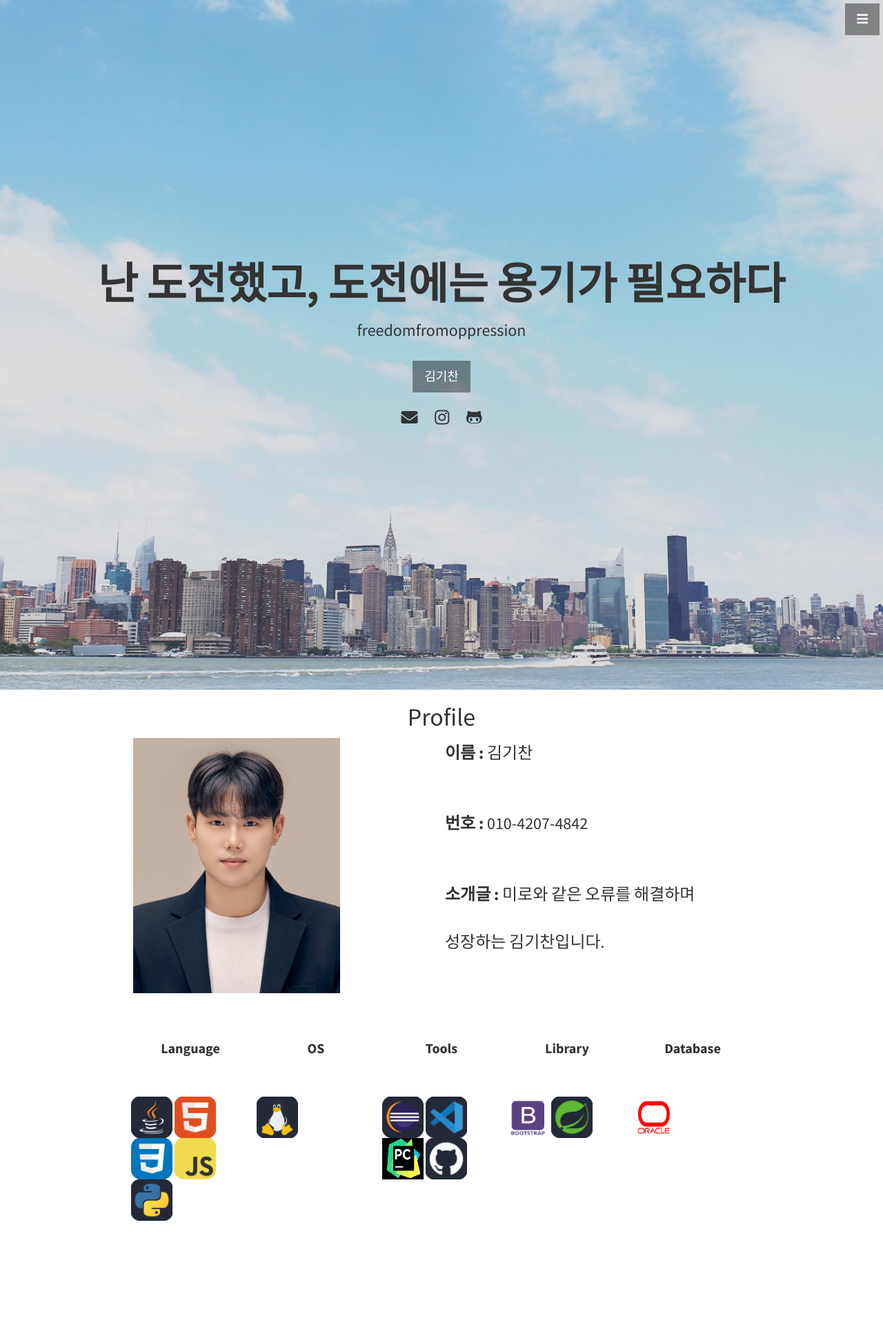
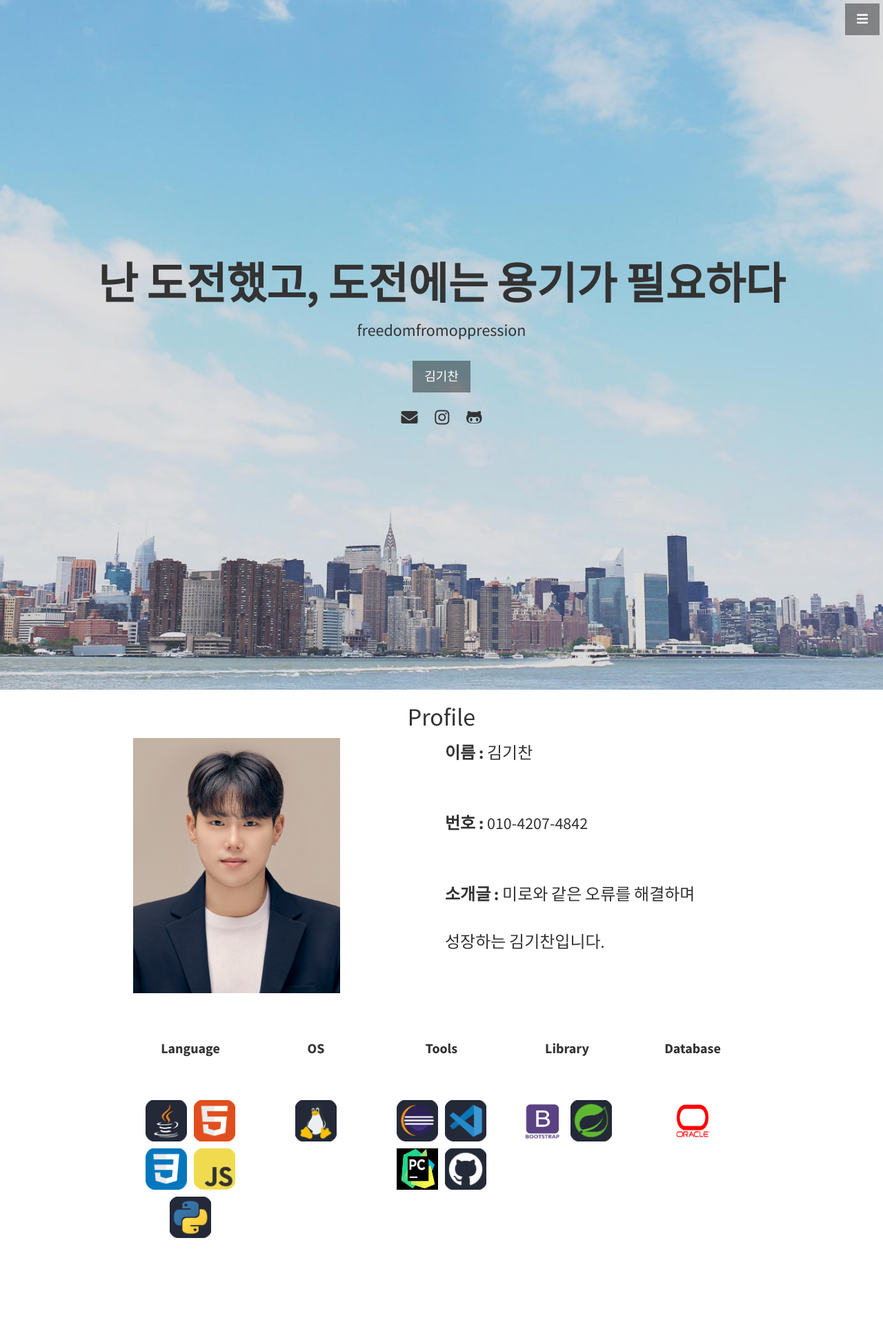
Before and after one commit to freedomfromoppression/freedomfromoppression.github.io, a Jekyll site: the page built from index.html, in a window 1280 px wide. Shown: the whole page at 69% size. Built offline with Jekyll 4.4.1, drawn with Linux system fonts in a browser that asks for light colours.

Commit message:
Update call-to-action.html

```diff
--- a/_includes/call-to-action.html
+++ b/_includes/call-to-action.html
@@ -1,30 +1,40 @@
 <div class="user" style="width: 960px; height: 484.86px; margin: 0 auto; display: flex; justify-content: center;">
   <div class="tech" style="width: 172px; height: 464.86px; margin-right: 10px;">
     <h2 style="font-weight: bold; font-size: 20px; width: 172px; height: 120px; display: flex; justify-content: center; align-items: center;">Language</h2>
-    <img src="img/java.png" alt="Java" width="60" height="60" style="margin: auto;">
-    <img src="img/html.png" alt="HTML" width="60" height="60" style="margin: auto;">
-    <img src="img/css.png" alt="CSS" width="60" height="60" style="margin: auto;">
-    <img src="img/js.png" alt="JavaScript" width="60" height="60" style="margin: auto;">
-    <img src="img/python.png" alt="Python" width="60" height="60" style="margin: auto;">
+    <div style="display: flex; justify-content: center; align-items: center; flex-wrap: wrap;">
+      <img src="img/java.png" alt="Java" width="60" height="60" style="margin: 5px;">
+      <img src="img/html.png" alt="HTML" width="60" height="60" style="margin: 5px;">
+      <img src="img/css.png" alt="CSS" width="60" height="60" style="margin: 5px;">
+      <img src="img/js.png" alt="JavaScript" width="60" height="60" style="margin: 5px;">
+      <img src="img/python.png" alt="Python" width="60" height="60" style="margin: 5px;">
+    </div>
   </div>
   <div class="tech" style="width: 172px; height: 464.86px; margin-right: 10px;">
     <h2 style="font-weight: bold; font-size: 20px; width: 172px; height: 120px; display: flex; justify-content: center; align-items: center;">OS</h2>
-    <img src="img/linux.png" alt="Linux" width="60" height="60" style="margin: auto;">
+    <div style="display: flex; justify-content: center; align-items: center; flex-wrap: wrap;">
+      <img src="img/linux.png" alt="Linux" width="60" height="60" style="margin: 5px;">
+    </div>
   </div>
   <div class="tech" style="width: 172px; height: 464.86px; margin-right: 10px;">
     <h2 style="font-weight: bold; font-size: 20px; width: 172px; height: 120px; display: flex; justify-content: center; align-items: center;">Tools</h2>
-    <img src="img/eclipse.png" alt="Eclipse" width="60" height="60" style="margin: auto;">
-    <img src="img/visual%20studio.png" alt="Visual Studio" width="60" height="60" style="margin: auto;">
-    <img src="img/pycham.png" alt="PyCharm" width="60" height="60" style="margin: auto;">
-    <img src="img/github.png" alt="GitHub" width="60" height="60" style="margin: auto;">
+    <div style="display: flex; justify-content: center; align-items: center; flex-wrap: wrap;">
+      <img src="img/eclipse.png" alt="Eclipse" width="60" height="60" style="margin: 5px;">
+      <img src="img/visual%20studio.png" alt="Visual Studio" width="60" height="60" style="margin: 5px;">
+      <img src="img/pycham.png" alt="PyCharm" width="60" height="60" style="margin: 5px;">
+      <img src="img/github.png" alt="GitHub" width="60" height="60" style="margin: 5px;">
+    </div>
   </div>
   <div class="tech" style="width: 172px; height: 464.86px; margin-right: 10px;">
     <h2 style="font-weight: bold; font-size: 20px; width: 172px; height: 120px; display: flex; justify-content: center; align-items: center;">Library</h2>
-    <img src="img/bootstrap.png" alt="Bootstrap" width="60" height="60" style="margin: auto;">
-    <img src="img/sts.png" alt="STS" width="60" height="60" style="margin: auto;">
+    <div style="display: flex; justify-content: center; align-items: center; flex-wrap: wrap;">
+      <img src="img/bootstrap.png" alt="Bootstrap" width="60" height="60" style="margin: 5px;">
+      <img src="img/sts.png" alt="STS" width="60" height="60" style="margin: 5px;">
+    </div>
   </div>
   <div class="tech" style="width: 172px; height: 464.86px;">
     <h2 style="font-weight: bold; font-size: 20px; width: 172px; height: 120px; display: flex; justify-content: center; align-items: center;">Database</h2>
-    <img src="img/oracle.png" alt="Oracle" width="60" height="60" style="margin: auto;">
+    <div style="display: flex; justify-content: center; align-items: center; flex-wrap: wrap;">
+      <img src="img/oracle.png" alt="Oracle" width="60" height="60" style="margin: 5px;">
+    </div>
   </div>
 </div>
```
